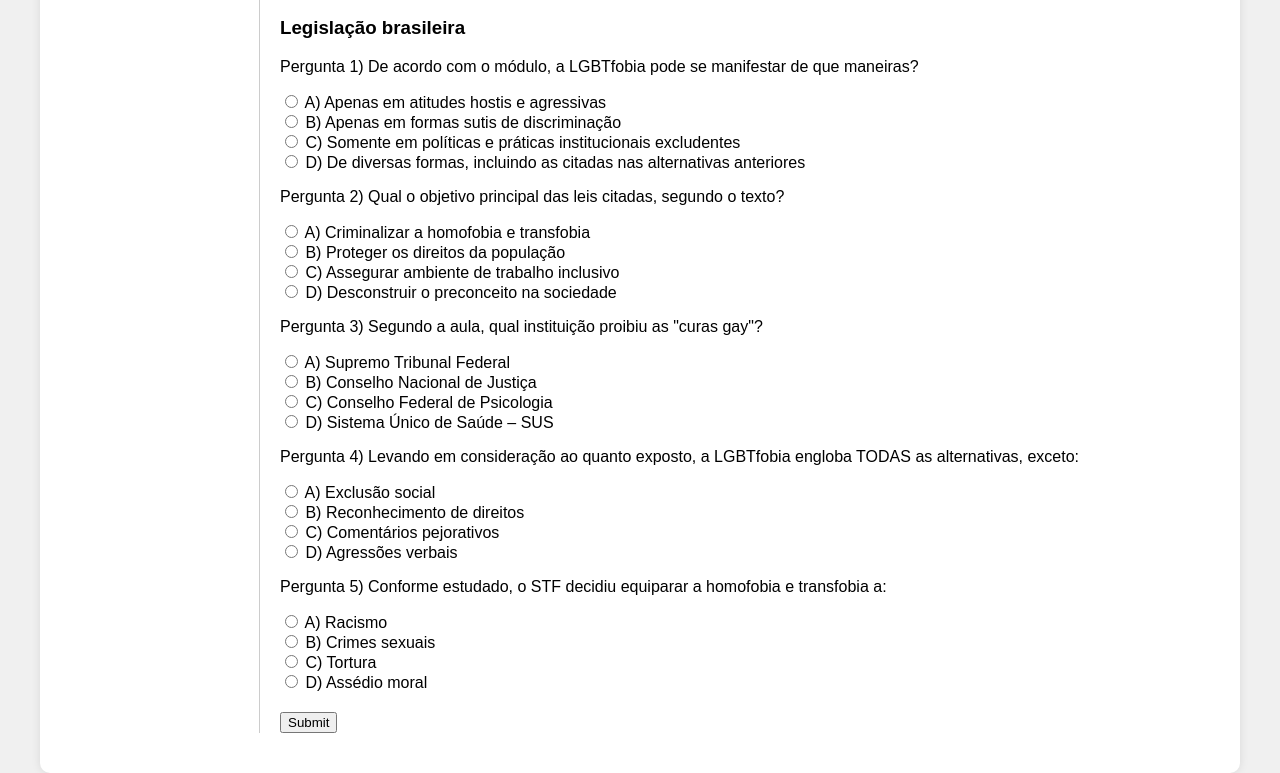
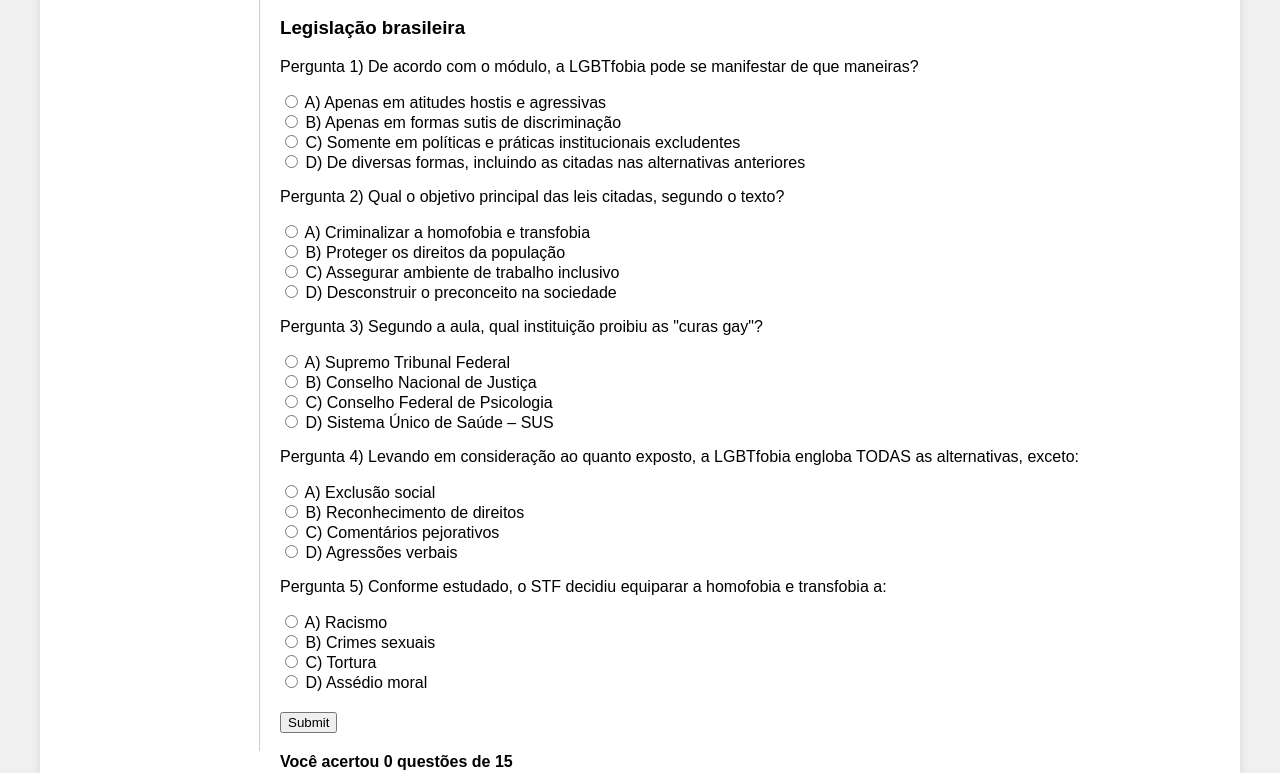
Before and after one commit to Lukstorms/IncluAcao-Front, a plain HTML site: page quiz.html in a window 1280 px wide. Both pictures are taken after a click on the button "Submit". Shown: the part 1528-2301 px from the top of the page. Drawn offline with Linux system fonts and the light colour scheme.

Commit message:
bolo doido

```diff
--- a/quiz.html
+++ b/quiz.html
@@ -91,7 +91,7 @@
               <label><input type="radio" name="q9" value="A"> A) Pode-se utilizar o nome de batismo</label><br>
               <label><input type="radio" name="q9" value="B"> B) Deve-se respeitar o nome social</label><br>
               <label><input type="radio" name="q9" value="C"> C) Só vale o nome do registro civil</label><br>
-              <label><input type="radio" name="q9" value="D"> D) Nenhuma das alternativas está correta</label>
+              <label><input type="radio" name="q9" value="D"> Nenhuma das alternativas está correta</label>
             </div>
             <div class="quiz-question">
               <p>Pergunta 5) Segundo o curso, como deve ser utilizado o termo "homossexualismo"?</p>
@@ -147,7 +147,84 @@
   </div>
   <script src="https://www.gstatic.com/firebasejs/8.10.0/firebase-app.js"></script>
   <script src="https://www.gstatic.com/firebasejs/8.10.0/firebase-auth.js"></script>
-  <script src="js/dashboard.js"></script>
-  <script src="js/quiz.js"></script>
+  <script>
+    // Firebase configuration
+    const firebaseConfig = {
+      apiKey: "AIzaSyDfSd3zbl4iOT_Dw3RA0nk4HVo1SrUcCsc",
+      authDomain: "incluacao-fb776.firebaseapp.com",
+      projectId: "incluacao-fb776",
+      storageBucket: "incluacao-fb776.appspot.com",
+      messagingSenderId: "198502388108",
+      appId: "1:198502388108:web:bd387b9504810af7d586a9"
+    };
+
+    // Initialize Firebase
+    firebase.initializeApp(firebaseConfig);
+    const auth = firebase.auth();
+
+    window.logout = function() {
+      auth.signOut().then(() => {
+        alert('Logout successful');
+        window.location.href = 'index.html';
+      }).catch((error) => {
+        alert('Error: ' + error.message);
+      });
+    }
+
+    window.submitQuiz = async function() {
+      const quizForm = document.getElementById('quiz-form');
+      const formData = new FormData(quizForm);
+      const answers = {
+        q1: 'B',
+        q2: 'C',
+        q3: 'B',
+        q4: 'A',
+        q5: 'A',
+        q6: 'B',
+        q7: 'B',
+        q8: 'A',
+        q9: 'B',
+        q10: 'B',
+        q11: 'D',
+        q12: 'C',
+        q13: 'C',
+        q14: 'B',
+        q15: 'A',
+      };
+
+      let score = 0;
+      const totalQuestions = Object.keys(answers).length;
+      for (const [question, correctAnswer] of Object.entries(answers)) {
+        if (formData.get(question) === correctAnswer) {
+          score++;
+        }
+      }
+
+      const resultDiv = document.getElementById('quiz-result');
+      const scorePercentage = score / totalQuestions;
+      resultDiv.innerHTML = `Você acertou ${score} questões de ${totalQuestions}`;
+
+      const user = auth.currentUser;
+      if (user) {
+        try {
+          const response = await fetch('https://inclu-acao-back.vercel.app/updateQuizStatus', {
+            method: 'POST',
+            headers: {
+              'Content-Type': 'application/json'
+            },
+            body: JSON.stringify({
+              uid: user.uid,
+              score: scorePercentage
+            })
+          });
+
+          const result = await response.json();
+          console.log('Quiz status update result:', result);
+        } catch (error) {
+          console.error('Error updating quiz status:', error);
+        }
+      }
+    }
+  </script>
 </body>
 </html>
```
